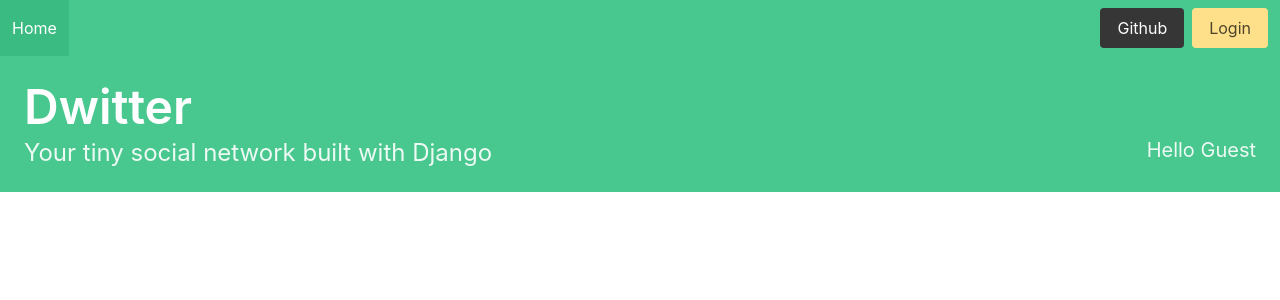
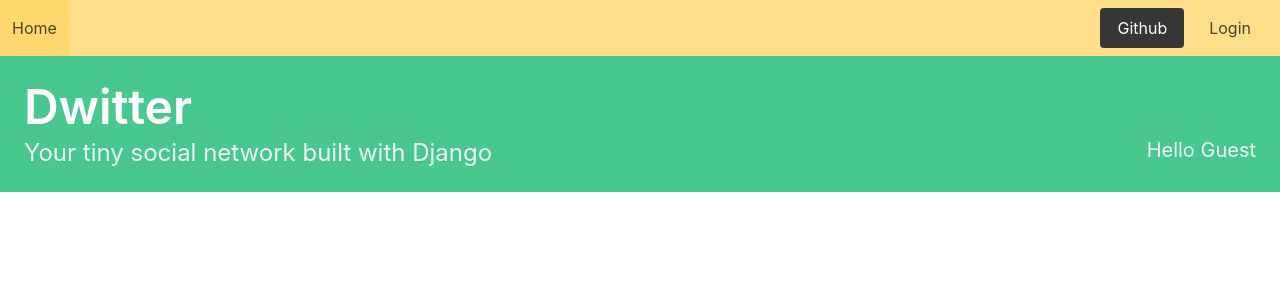
Before and after one commit to jsc-repo/django-social, a Django app: page / in a window 1280 px wide. Shown: the top 300 px of the page. Run offline with Django 3.2, Linux system fonts and the light colour scheme; data that the repository does not hold is empty.

Commit message:
added requirements.txt

```diff
--- a/dwitter/templates/base.html
+++ b/dwitter/templates/base.html
@@ -14,16 +14,15 @@
   </head>
 
   <body>
-    <nav class="navbar is-success">
+    <nav class="navbar is-warning">
+      <div class="navbar-brand">
+        <a class="navbar-item" href={% url 'dwitter:index' %}> Home </a>
+            {% if user.is_authenticated %}
+        <a class="navbar-item" href={% url 'dwitter:dashboard' %}> Dashboard </a>
+            {% endif %}
+      </div>
 
         <div id="navMenu" class="navbar-menu">
-          <div class="navbar-start">
-            <a class="navbar-item" href={% url 'dwitter:index' %}> Home </a>
-            {% if user.is_authenticated %}
-            <a class="navbar-item" href={% url 'dwitter:dashboard' %}> Dashboard </a>
-            {% endif %}
-          </div>
-
           <div class="navbar-end">
             <div class="navbar-item">
               <div class="buttons">
```
Also changed, not shown: requirements.txt (added, +13 -0 lines).
